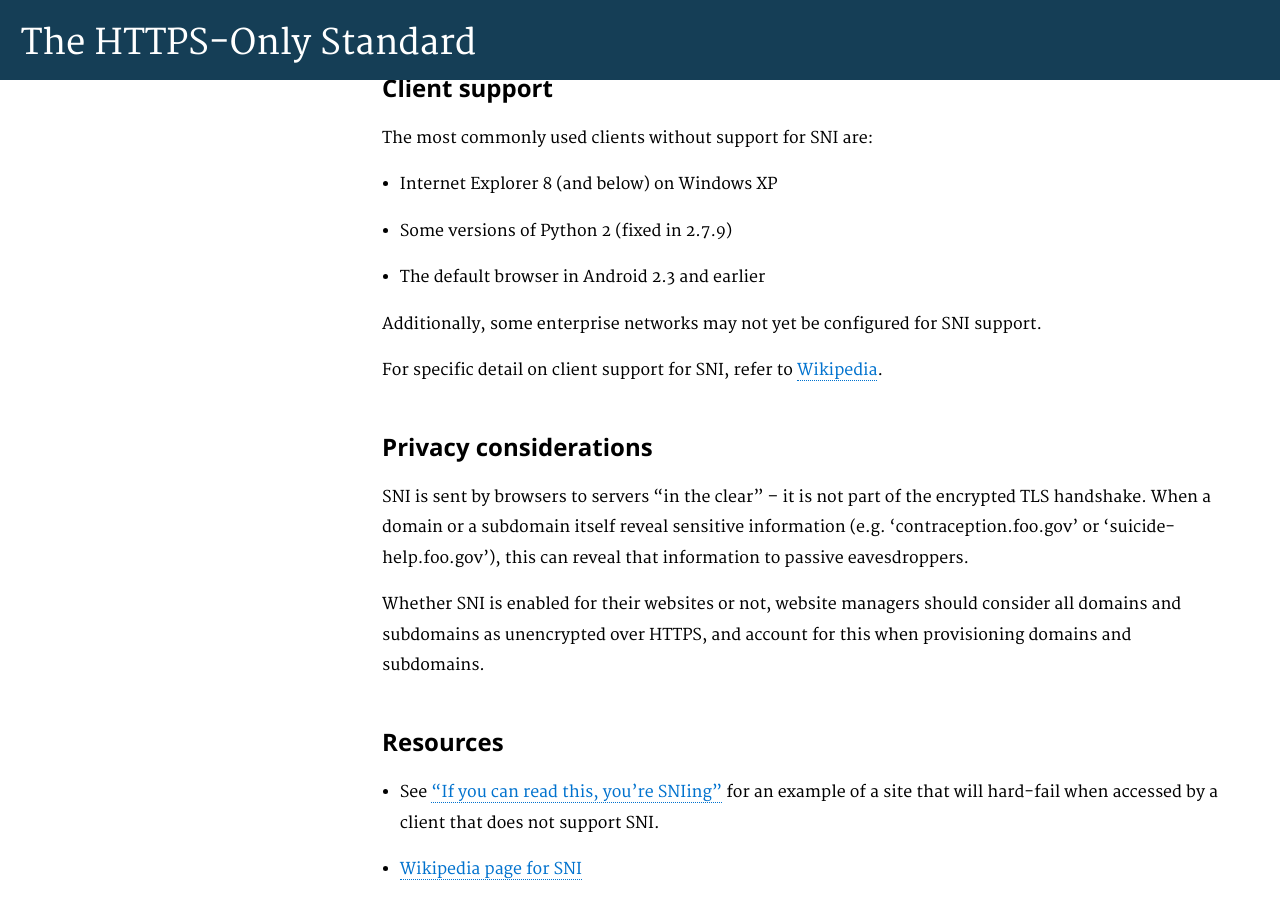
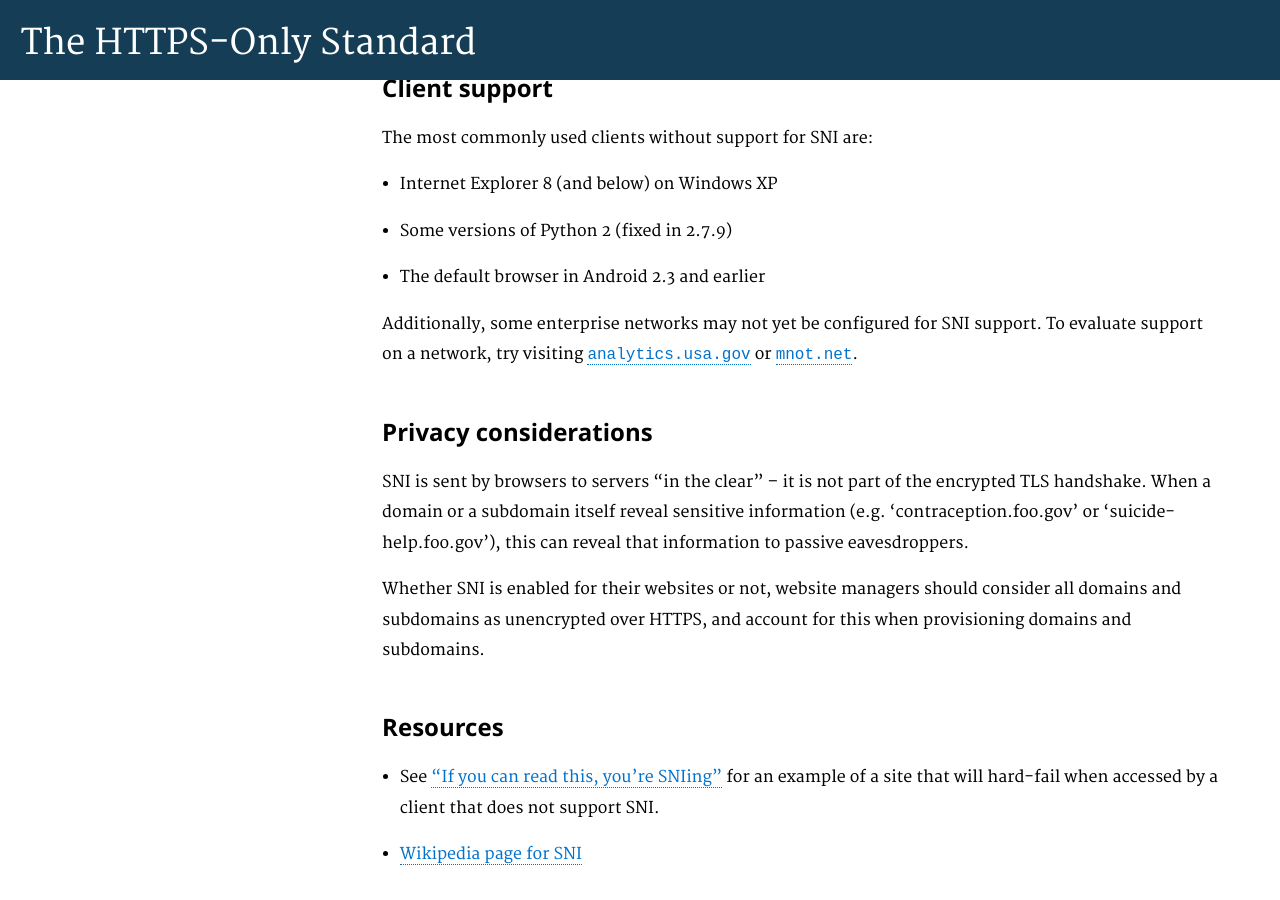
Before and after one commit to GSA/https, a Jekyll site: the page built from pages/sni.md, in a window 1280 px wide and 900 px high, scrolled down 912 px. Built offline with Jekyll 4.4.1, drawn with Linux system fonts in a browser that asks for light colours; Markdown is read by kramdown in place of the engine named in the settings.

Commit message:
replace redundant wikipedia link with redundant example links

```diff
--- a/pages/sni.md
+++ b/pages/sni.md
@@ -33,9 +33,7 @@ The most commonly used clients without support for SNI are:
 * Some versions of Python 2 (fixed in 2.7.9)
 * The default browser in Android 2.3 and earlier
 
-Additionally, some enterprise networks may not yet be configured for SNI support.
-
-For specific detail on client support for SNI, refer to [Wikipedia](https://en.wikipedia.org/wiki/Server_Name_Indication#Client_side).
+Additionally, some enterprise networks may not yet be configured for SNI support. To evaluate support on a network, try visiting [`analytics.usa.gov`](https://analytics.usa.gov) or [`mnot.net`](https://www.mnot.net/blog/2014/05/09/if_you_can_read_this_youre_sniing).
 
 ## Privacy considerations
 
```
